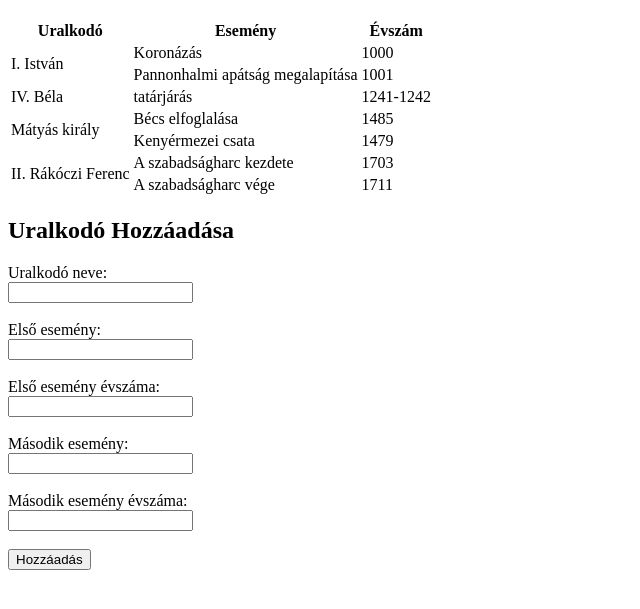
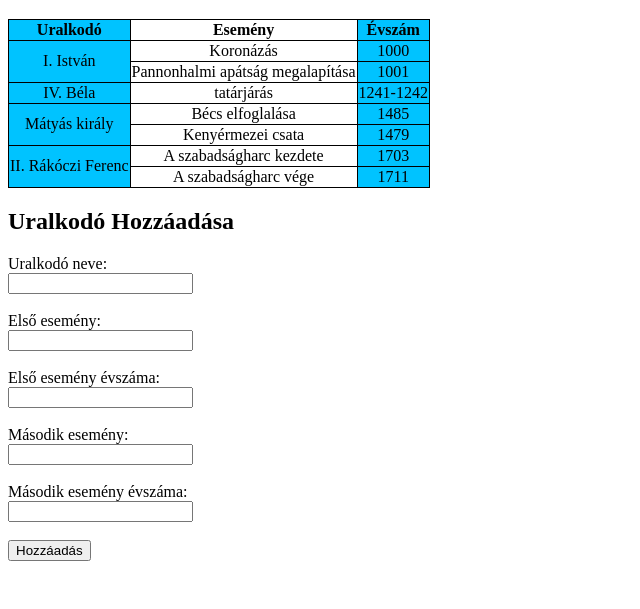
Before and after one commit to Balintka988/uralkodo, a plain HTML site: page index.html in a window 1280 px wide. Shown: the part 61-670 px from the top of the page, without its empty margins (0-640 px from the left). Drawn offline with Linux system fonts and the light colour scheme.

Commit message:
warm up done

```diff
--- a/index.html
+++ b/index.html
@@ -1,10 +1,11 @@
 <!DOCTYPE html>
+<link rel="stylesheet" href="style.css">
 <html>
-
 <head>
     <meta charset="UTF-8">
     <meta name="viewport" content="width=device-width, initial-scale=1.0">
     <title>Magyar Uralkodók Táblázata</title>
+
 </head>
 
 <body>
@@ -12,6 +13,11 @@
     <h1>Híres Magyar Uralkodók és Események</h1>
 
     <table>
+        <colgroup>
+            <col span="1" style="background-color:rgb(0, 195, 255)">
+            <col span="1">
+            <col span="1" style="background-color:rgb(0, 195, 255)">
+        </colgroup>
         <thead>
             <tr>
                 <th>Uralkodó</th>
@@ -61,24 +67,39 @@
     <h2>Uralkodó Hozzáadása</h2>
 
     <form id="form" action="#">
+        <div class="field">
         <label for="uralkodo_nev">Uralkodó neve:</label><br>
         <input type="text" id="uralkodo_nev" name="uralkodo_nev"><br><br>
 
+        </div>
+
+        <div class="field">
         <label for="esemeny1">Első esemény:</label><br>
         <input type="text" id="esemeny1" name="esemeny1"><br><br>
+        <div class="error"></div>
+        </div>
 
-        <label for="evszam1">Első esemény évszáma:</label><br>
+        <div class="field">
+         <label for="evszam1">Első esemény évszáma:</label><br>
         <input type="text" id="evszam1" name="evszam1"><br><br>
+        <div class="error"></div>
+        </div>
 
-        <label for="esemeny2">Második esemény:</label><br>
+        <div class="field">
+         <label for="esemeny2">Második esemény:</label><br>
         <input type="text" id="esemeny2" name="esemeny2"><br><br>
+        <div class="error"></div>
+        </div>
 
+        <div class="field">
         <label for="evszam2">Második esemény évszáma:</label><br>
         <input type="text" id="evszam2" name="evszam2"><br><br>
+        <div class="error"></div>
+        </div>
 
         <button>Hozzáadás</button>
     </form>
 
 </body>
-
+<script src="main.js"></script>
 </html>
--- /dev/null
+++ b/style.css
@@ -0,0 +1,10 @@
+table, tr, td, th{
+    border: 1px solid #000 ;
+    border-collapse: collapse;
+   text-align: center;
+}
+
+.error {
+    color: red;
+    text-shadow: 2px 2px;
+}
```
Also changed, not shown: main.js (added).
